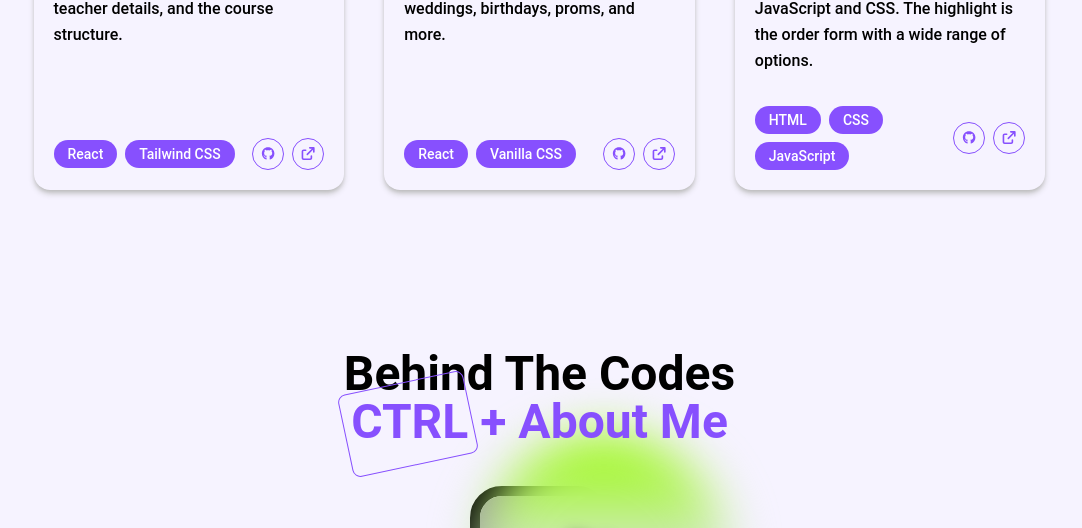
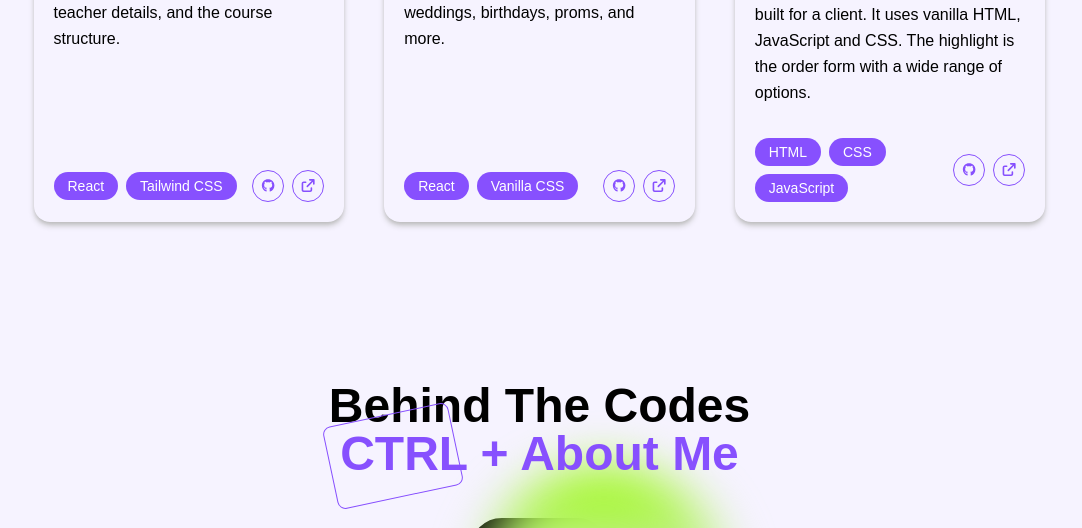
Before and after one commit to ada-designs/my-portfolio, a React (Vite) app: page / in a window 1280 px wide. Shown: the part 2240-2768 px from the top of the page, without its empty margins (93-1175 px from the left). Built offline with nearby package versions, Linux system fonts and the light colour scheme; grey boxes are pictures that could not be loaded.

Commit message:
Montserrat added

```diff
--- a/src/App.css
+++ b/src/App.css
@@ -1,9 +1,8 @@
 @import "tailwindcss";
-@import url("https://fonts.googleapis.com/css2?family=Montserrat:wght@400;500;600;700&family=Roboto:wght@400;500;700&display=swap");
+@import url("https://fonts.googleapis.com/css2?family=Montserrat:wght@400;500;600;700&display=swap&subset=latin,cyrillic");
 
 body {
-  font-family: "Montserrat", "Roboto", "Segoe UI", "Helvetica Neue", Arial,
-    sans-serif;
+  font-family: "Montserrat", sans-serif;
   font-weight: 500;
   text-rendering: optimizeLegibility;
 }
@@ -83,7 +82,7 @@ html {
 
 @layer components {
   h1 {
-    @apply font-bold text-2xl md:text-3xl lg:text-6xl;
+    @apply font-bold text-3xl md:text-3xl lg:text-6xl;
   }
   h2 {
     @apply font-bold text-xl md:text-4xl lg:text-5xl;
--- a/src/components/About.jsx
+++ b/src/components/About.jsx
@@ -50,7 +50,7 @@ export default function About({ isEnglish }) {
   return (
     <section className="container-main w-[90%] gap-20" id="about">
       <div className="flex flex-col items-center">
-        <h2 className="text-primary-text text-center capitalize relative mb-10 z-10">
+        <h2 className="text-primary-text text-center capitalize relative mb-10 z-10 text-3xl md:text-4xl lg:text-5xl">
           {`${isEnglish ? "Behind the codes" : "Зад кодовете"}`}
           <br />
           <span className="text-switching-accent">{`${
--- a/src/components/ContactForm.jsx
+++ b/src/components/ContactForm.jsx
@@ -21,9 +21,9 @@ export default function ContactForm({ togglePopup, isEnglish }) {
   }
 
   return (
-    <section className="container-main relative" id="contact">
+    <section className="container-main relative " id="contact">
       {/* heading */}
-      <h2 className="text-primary-text capitalize relative mb-5 z-10 text-center">
+      <h2 className="text-primary-text text-3xl md:text-4xl lg:text-5xl capitalize relative mb-5 z-10 text-center">
         {isEnglish ? "Let's" : "Нека"}
         <span className="ml-[3%] text-switching-accent">
           {isEnglish ? "Build" : "Направим"}
@@ -36,7 +36,7 @@ export default function ContactForm({ togglePopup, isEnglish }) {
           : "</ Можеш да се свържеш с мен = по всяко време />"}
       </p>
 
-      <div className="w-full border-2 border-gray-300 flex lg:flex-row flex-col justify-between items-center rounded-3xl mt-20 relative gap-10 lg:gap-0 p-5 lg:p-10">
+      <div className="w-full border-2 border-gray-300 flex lg:flex-row flex-col justify-between items-center rounded-3xl mt-20 relative gap-10 lg:gap-0 pb-10 p-5 lg:p-10">
         {/* info block */}
         <div className="text-primary-text flex flex-col gap-2 lg:w-[45%] w-full">
           <h4 className="lg:text-4xl font-extrabold lg:mb-10 mb-4 lg:self-start self-center">
--- a/src/components/Experience.jsx
+++ b/src/components/Experience.jsx
@@ -24,7 +24,7 @@ export default function Experience({ isEnglish }) {
             className={`absolute uppercase text-bg-effects
              text-4xl  lg:${isEnglish ? "-top-10" : "-top-15"}
              ${isEnglish ? "-top-10" : "-top-25"}
-             left-10 z-
+             left-15
              sm:text-5xl
              md:text-6xl md:-top-12 md:left-24
              lg:text-7xl lg:top-24 lg:left-[-40px]
--- a/src/components/Hero.jsx
+++ b/src/components/Hero.jsx
@@ -3,17 +3,17 @@ export default function Hero({ isEnglish }) {
     <section className="container-main flex flex-col mb-0 pb-0">
       <div className="flex flex-col items-center justify-center py-10 md:py-14 lg:py-16">
         {/* heading */}
-        <div className="z-10 text-center space-y-2 lg:w-[1200px] md:w-[700px] w-[300px]">
-          <h1 className="text-primary-text flex flex-wrap justify-center text-center font-light text-3xl md:text-5xl lg:text-6xl">
+        <div className="z-10 text-center space-y-2  lg:w-[1200px] md:w-[700px] w-[300px]">
+          <h1 className="text-primary-text flex flex-wrap justify-center text-center font-light text-4xl md:text-5xl lg:text-6xl">
             {isEnglish ? "I'm" : "Аз съм"}{" "}
-            <span className="text-switching-accent font-bold mr-2 md:mr-3 px-3 md:px-5 ml-1 border rounded-3xl">
+            <span className="text-switching-accent text-5xl md:text-5xl lg:text-6xl font-bold mr-2 md:mr-3 px-3 md:px-5 ml-1 border rounded-3xl">
               {isEnglish ? "Aleksandar" : "Александър"}
             </span>
-            <span className="text-switching-accent font-bold">
+            <span className="text-switching-accent font-bold text-5xl md:text-5xl lg:text-6xl">
               {isEnglish ? "Aleksandrov" : "Александров"}
             </span>
           </h1>
-          <h1 className="text-primary-text font-light -rotate-2 text-xl md:text-2xl lg:text-3xl">
+          <h1 className="text-primary-text font-light -rotate-2 text-2xl md:text-3xl lg:text-4xl">
             {isEnglish ? "Web Developer" : "Уеб Програмист"}
           </h1>
         </div>
--- a/src/components/ProjectsSection.jsx
+++ b/src/components/ProjectsSection.jsx
@@ -213,17 +213,17 @@ export default function ProjectsSection({ isEnglish }) {
   return (
     <section className="container-main gap-15" id="projects">
       <h2 className="self-center lg:self-start text-center lg:text-start">
-        <span className="text-switching-accent font-extrabold">
+        <span className="text-switching-accent text-2xl md:text-4xl lg:text-5xl font-extrabold">
           {isEnglish ? "Here's a sneak peek" : "Тук може да видите"}
         </span>
         <br />
-        <span className="text-primary-text">
+        <span className="text-primary-text text-2xl md:text-4xl lg:text-5xl">
           {isEnglish
             ? "at some exciting projects"
             : "някои от вълнуващите проекти,"}
         </span>
         <br />
-        <span className="text-switching-accent font-extrabold">
+        <span className="text-switching-accent font-extrabold text-2xl md:text-4xl lg:text-5xl">
           {isEnglish ? "which I've built" : "които съм направил"}
         </span>
       </h2>
```
